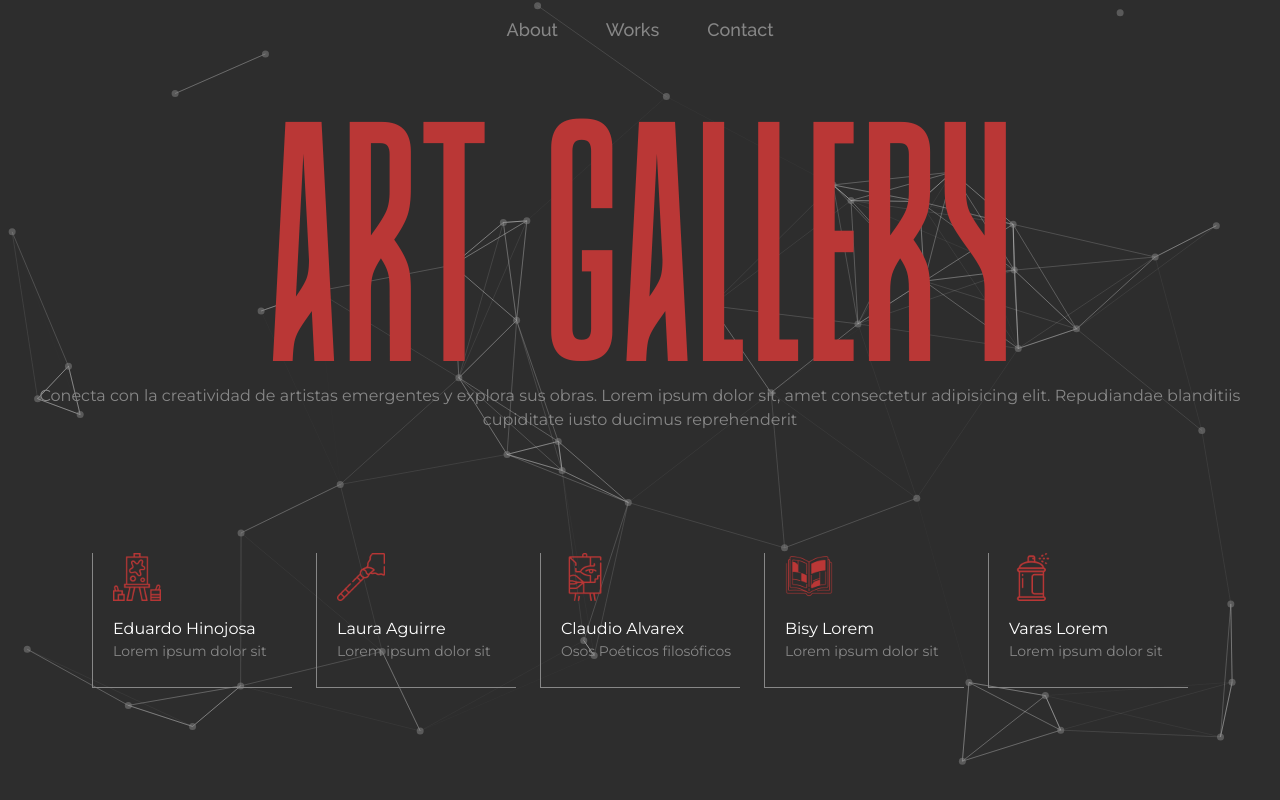
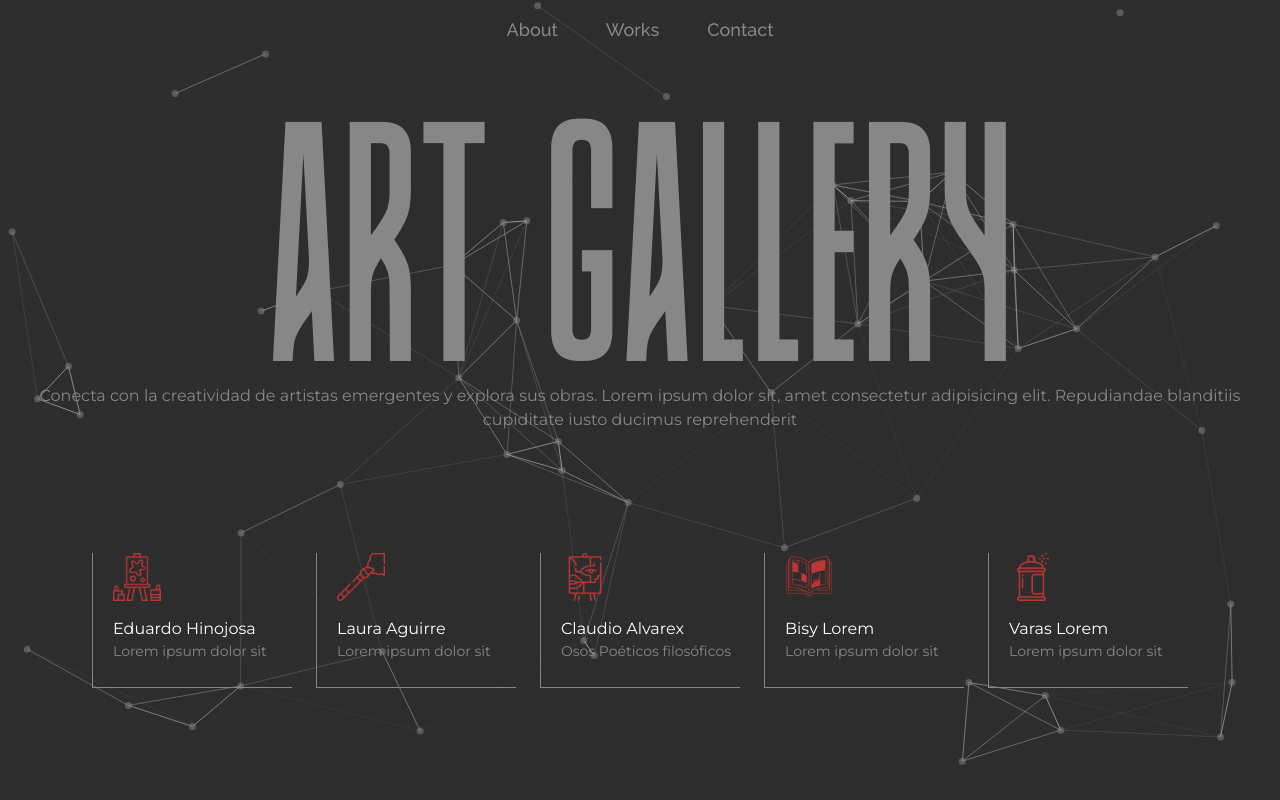
Before and after one commit to Najdorf12/gallery-app, a React (Vite) app: page / in a window 1280 px wide. Built offline with nearby package versions, Linux system fonts and the light colour scheme; a web font is replaced by a local one.

Commit message:
add styles

```diff
--- a/src/components/TsParticlesBg.jsx
+++ b/src/components/TsParticlesBg.jsx
@@ -52,7 +52,7 @@ const TsParticlesBg = () => {
           speed: 1,
           straight: false,
         },
-        number: { density: { enable: true, area: 200 }, value: 110 },
+        number: { density: { enable: true, area: 120 }, value: 110 },
         opacity: {
           animation: { enable: false, minimumValue: 0.1, speed: 7, sync: false },
           random: false,
--- a/src/pages/Home.jsx
+++ b/src/pages/Home.jsx
@@ -41,7 +41,7 @@ const Home = () => {
       <Navbar />
 
       <article className="flex flex-col justify-center items-center relative z-50  w-full cursor-default">
-        <h1 className="august-bold leading-none text-redCustom text-8xl  md:text-8xl  lg:text-[16rem] xl:text-[18rem] 2xl:text-[20rem]">
+        <h1 className="august-bold leading-none text-grayCustom text-8xl  md:text-8xl  lg:text-[16rem] xl:text-[18rem] 2xl:text-[20rem]">
           ART GALLERY
         </h1>
         <p className="text-sm  text-grayCustom font-text2 text-center text-pretty px-2 mt-4 lg:text-base xl:max-w-[1000px] 2xl:max-w-[1400px] xl:text-xl  2xl:text-xl">
```
